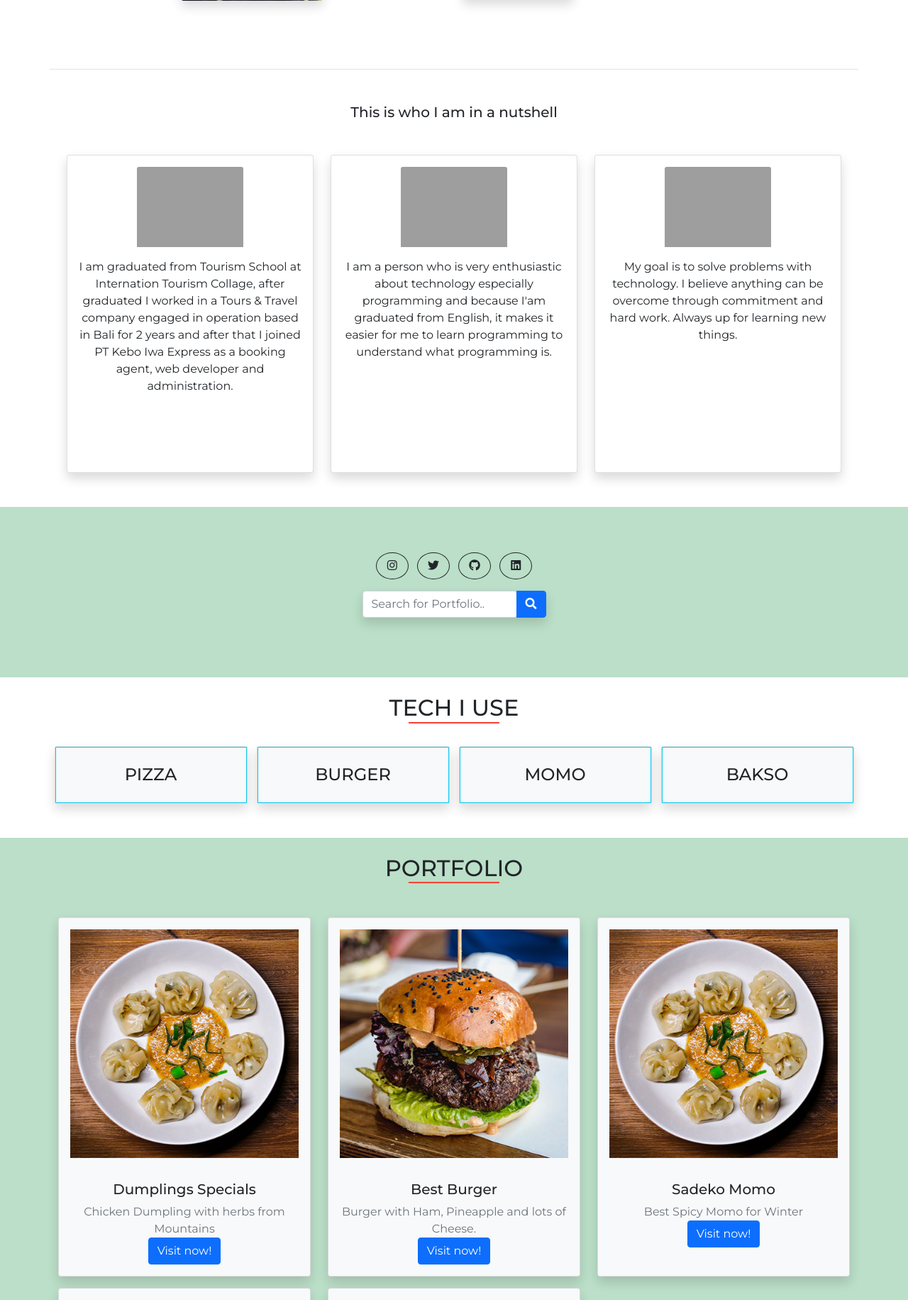
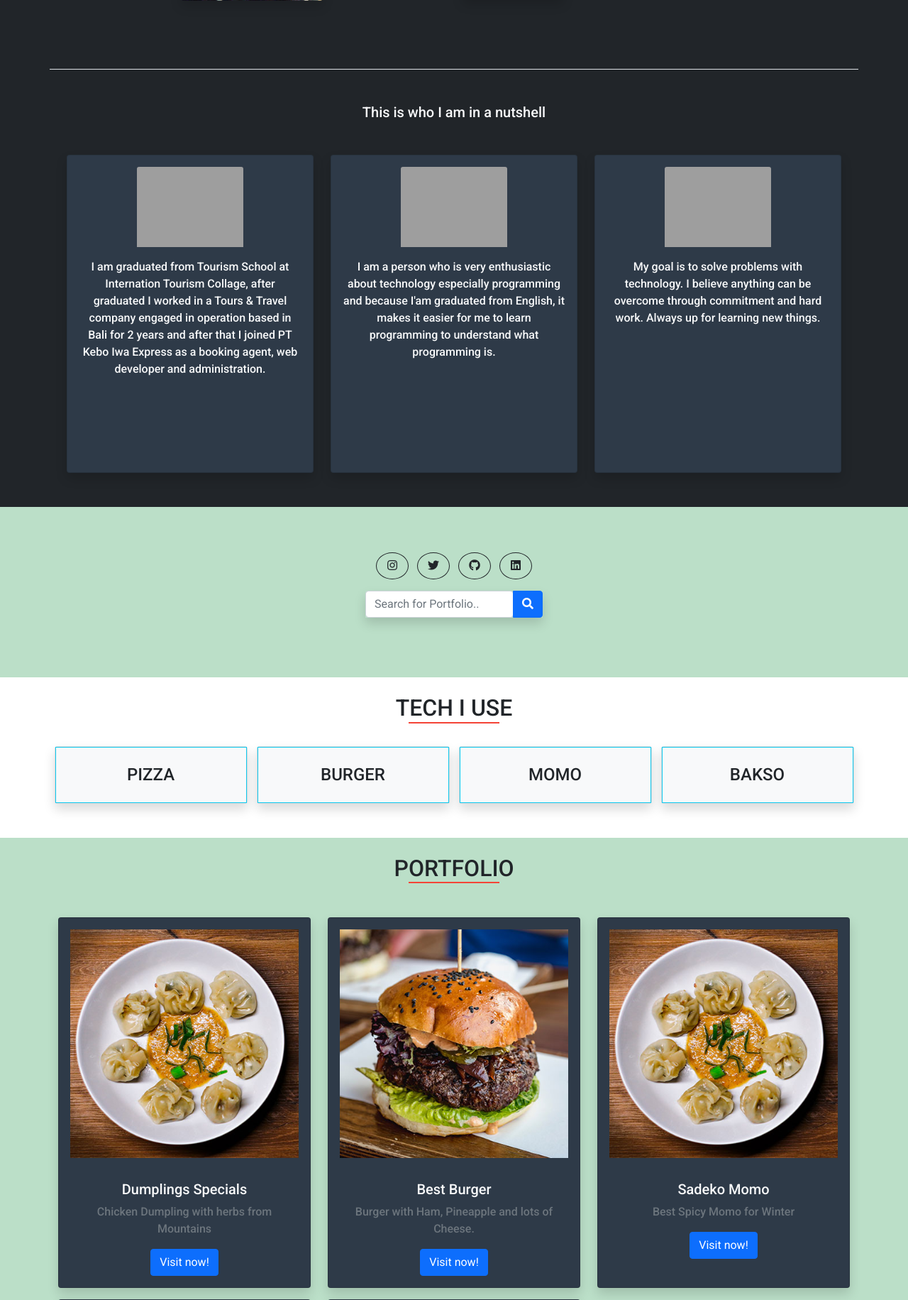
Before and after one commit to Roby98-dev/poinsla-porto-website-php, a PHP site: page /poinsla-porto-website-php/ in a window 1280 px wide. Shown: the part 1284-3115 px from the top of the page at 71% size. Run offline with PHP 8.4, Linux system fonts and the light colour scheme; data comes from the database, SQL or seed files in the repository; grey boxes are pictures that could not be loaded.

Commit message:
Updated at 16:00 in 12 mei 20121

```diff
--- /dev/null
+++ b/assets/css/_colors.scss
@@ -0,0 +1,2 @@
+$dark-secondary: #2E3A48;
+$dark-third: #1A2634;
--- a/assets/css/main-front.css
+++ b/assets/css/main-front.css
@@ -1,7 +1,8 @@
 @import url("https://fonts.googleapis.com/css2?family=Montserrat:wght@200;400;500&display=swap");
+@import url("https://fonts.googleapis.com/css2?family=Roboto:wght@400;500;700&display=swap");
 * {
-  font-family: 'Montserrat', sans-serif;
-  font-weight: 400;
+  font-family: 'Roboto', sans-serif;
+  font-weight: 500;
 }
 
 /*
@@ -157,6 +158,10 @@ nav .navbar-nav li:hover::after {
   width: 200px;
 }
 
+.about-card {
+  background-color: #2E3A48;
+}
+
 .front-search {
   height: 15rem;
   background-color: #bbdfc8;
@@ -219,6 +224,10 @@ nav .navbar-nav li:hover::after {
   text-decoration: none;
 }
 
+.project-items {
+  background-color: #2E3A48;
+}
+
 #skills h2::after {
   content: "";
   height: 2px;
--- a/assets/css/main-front.scss
+++ b/assets/css/main-front.scss
@@ -1,8 +1,10 @@
 @import url('https://fonts.googleapis.com/css2?family=Montserrat:wght@200;400;500&display=swap');
+@import url('https://fonts.googleapis.com/css2?family=Roboto:wght@400;500;700&display=swap');
+@import "colors";
 
 * {
-    font-family: 'Montserrat', sans-serif;
-    font-weight: 400;
+    font-family: 'Roboto', sans-serif;
+    font-weight: 500;
 }
 
 /*
@@ -157,6 +159,10 @@ nav {
     width: 200px;
 }
 
+.about-card {
+    background-color: $dark-secondary;
+}
+
 // Front Search
 .front-search {
     height: 15rem;
@@ -227,6 +233,10 @@ nav {
     }
 }
 
+.project-items {
+    background-color: $dark-secondary;
+}
+
 #skills {
     h2::after {
         content: "";
--- a/index.php
+++ b/index.php
@@ -5,46 +5,5 @@
     <?php include_once('partials-front/tech-I-Use.php'); ?>
     <?php include_once('partials-front/projects.php') ?>
     <?php include_once('partials-front/skills.php'); ?>
-
-    <!-- Contact -->
-    <section class="this-contact pt-5 pb-5 bg-light " id="contact ">
-        <div class="container">
-            <h2 class="text-uppercase text-center text-secondary mb-0">Contact Me</h2>
-            <div class="row mt-5">
-                <div class="col-lg-6 col-md-12 col-sm-12 mb-4">
-                    <div class="card shadow mx-4 my-4">
-                        <div class="card-body">
-                            <p><i class="fas fa-map-marker-alt"></i> Jl. Legong Keraton, Desa Undisan Kelod, Tembuku, Bangli. Bali, Indonesia</p>
-                            <p><i class="fas fa-envelope-open-text"></i> Roby@poinsla.xyz</p>
-                            <p><i class="fab fa-twitter"></i> @roby_hjz</p>
-                            <p><i class="fab fa-whatsapp"></i> +62 813-3755-9615</p>
-                        </div>
-                    </div>
-                </div>
-                <div class="contact-form col-lg-6 mx-auto">
-                    <form id="contact-form">
-                        <div class="form-group">
-                            <input type="hidden" name="contact_number">
-                        </div>
-                        <div class="form-group mb-3">
-                            <label>Name:</label>
-                            <input class="form-control" type="text" name="from_name">
-                        </div>
-                        <div class="form-group mb-3">
-                            <label>Email:</label>
-                            <input class="form-control" type="email" name="to_name">
-                        </div>
-                        <div class="form-group mb-3">
-                            <label>Message:</label>
-                            <textarea class="form-control" name="message"></textarea>
-                        </div>
-                        <div class="form-group mt-3">
-                            <input class="btn btn-lg btn-primary" type="submit" value="Send">
-                        </div>
-                    </form>
-                </div>
-            </div>
-        </div>
-    </section>
-
+    <?php include_once('partials-front/front-contact.php'); ?>
     <?php include('partials-front/footer.php'); ?>
--- a/partials-front/about.php
+++ b/partials-front/about.php
@@ -1,6 +1,6 @@
-<section id="about" class="text-dark">
-    <div class="container mt-5">
-        <h2 class="text-uppercase text-center text-dark" data-aos="fade-up">About Me</h2>
+<section id="about" class="bg-dark text-light pt-5">
+    <div class="container">
+        <h2 class="text-uppercase text-center text-light" data-aos="fade-up">About Me</h2>
         <div class="row about-me pb-5 border-bottom mt-5">
             <div class="col-lg d-flex justify-content-center mb-5" data-aos="fade-right" data-aos-duration="1000">
                 <img class="about-image img-fluid rounded shadow" src="<?= SITEURL; ?>assets/images/about/about-me.jpeg" alt="Roby Adi Putra">
@@ -15,19 +15,19 @@
         <div class="container">
             <div class="row">
                 <div class="col-lg-4 col-md-6 col-sm-12 mb-5" data-aos="fade-up" data-aos-duration="1000">
-                    <div class="card shadow" style="height: 28rem;">
+                    <div class="card about-card shadow" style="height: 28rem;">
                         <img style="width: 150px;" class="card-image img-fluid d-block mx-auto card-img-top mt-3" src="<?= SITEURL; ?>assets/images/about/icon-about-1.svg" alt="">
                         <div class="card-body text-center">I am graduated from Tourism School at Internation Tourism Collage, after graduated I worked in a Tours & Travel company engaged in operation based in Bali for 2 years and after that I joined PT Kebo Iwa Express as a booking agent, web developer and administration.</div>
                     </div>
                 </div>
                 <div class="col-lg-4 col-md-6 col-sm-12 mb-5" data-aos="fade-up" data-aos-duration="1000" data-aos-delay="150">
-                    <div class="card shadow" style="height: 28rem;">
+                    <div class="card about-card shadow" style="height: 28rem;">
                         <img style="width: 150px;" class="card-image img-fluid d-block mx-auto card-img-top mt-3" src="<?= SITEURL; ?>assets/images/about/icon-about-2.svg" alt="">
                         <div class="card-body text-center">I am a person who is very enthusiastic about technology especially programming and because I'am graduated from English, it makes it easier for me to learn programming to understand what programming is.</div>
                     </div>
                 </div>
                 <div class="col-lg-4 col-md-6 col-sm-12 mb-5" data-aos="fade-up" data-aos-duration="1000" data-aos-delay="300">
-                    <div class="card shadow" style="height: 28rem;">
+                    <div class="card about-card shadow" style="height: 28rem;">
                         <img style="width: 150px;" class="card-image img-fluid d-block mx-auto card-img-top mt-3" src="<?= SITEURL; ?>assets/images/about/icon-about-3.svg" alt="">
                         <div class="card-body text-center">My goal is to solve problems with technology. I believe anything can be overcome through commitment and hard work. Always up for learning new things.</div>
                     </div>
--- /dev/null
+++ b/partials-front/front-contact.php
@@ -0,0 +1,40 @@
+<!-- Contact -->
+<section class="this-contact pt-5 pb-5 bg-light " id="contact ">
+    <div class="container">
+        <h2 class="text-uppercase text-center text-secondary mb-0">Contact Me</h2>
+        <div class="row mt-5">
+            <div class="col-lg-6 col-md-12 col-sm-12 mb-4">
+                <div class="card shadow mx-4 my-4">
+                    <div class="card-body">
+                        <p><i class="fas fa-map-marker-alt"></i> Jl. Legong Keraton, Desa Undisan Kelod, Tembuku, Bangli. Bali, Indonesia</p>
+                        <p><i class="fas fa-envelope-open-text"></i> Roby@poinsla.xyz</p>
+                        <p><i class="fab fa-twitter"></i> @roby_hjz</p>
+                        <p><i class="fab fa-whatsapp"></i> +62 813-3755-9615</p>
+                    </div>
+                </div>
+            </div>
+            <div class="contact-form col-lg-6 mx-auto">
+                <form id="contact-form">
+                    <div class="form-group">
+                        <input type="hidden" name="contact_number">
+                    </div>
+                    <div class="form-group mb-3">
+                        <label>Name:</label>
+                        <input class="form-control" type="text" name="from_name">
+                    </div>
+                    <div class="form-group mb-3">
+                        <label>Email:</label>
+                        <input class="form-control" type="email" name="to_name">
+                    </div>
+                    <div class="form-group mb-3">
+                        <label>Message:</label>
+                        <textarea class="form-control" name="message"></textarea>
+                    </div>
+                    <div class="form-group mt-3">
+                        <input class="btn btn-lg btn-primary" type="submit" value="Send">
+                    </div>
+                </form>
+            </div>
+        </div>
+    </div>
+</section>
--- a/partials-front/projects.php
+++ b/partials-front/projects.php
@@ -24,7 +24,7 @@
             ?>
 
                     <div class="col-lg-4 col-md-6 col-sm-12 mb-3 d-flex justify-content-center">
-                        <div class="card bg-light shadow text-center">
+                        <div class="card project-items shadow text-center">
                             <?php
                             if ($image_name == "") {
                             ?>
@@ -37,11 +37,11 @@
                             }
                             ?>
                             <div class="card-body">
-                                <h5 class="card-title"><?= $title; ?></h5>
+                                <h5 class="card-title text-light"><?= $title; ?></h5>
                                 <p class="card-text text-secondary">
                                     <?= $description; ?>
                                 </p>
-                                <a href="<?= $price; ?>" class="btn btn-primary">Visit now!</a>
+                                <a href="<?= $price; ?>" class="btn btn-primary mt-3">Visit now!</a>
                             </div>
                         </div>
                     </div>
@@ -59,7 +59,7 @@
     </div>
 
     <p class="text-center mt-5">
-        <a class="btn btn-primary shadow" href="<?= SITEURL; ?>foods.php">See All My Works</a>
+        <a class="btn btn-primary shadow" href="<?= SITEURL; ?>foods.php">See All My Work</a>
     </p>
     </div>
 </section>
```
Also changed, not shown: 1 other file.
